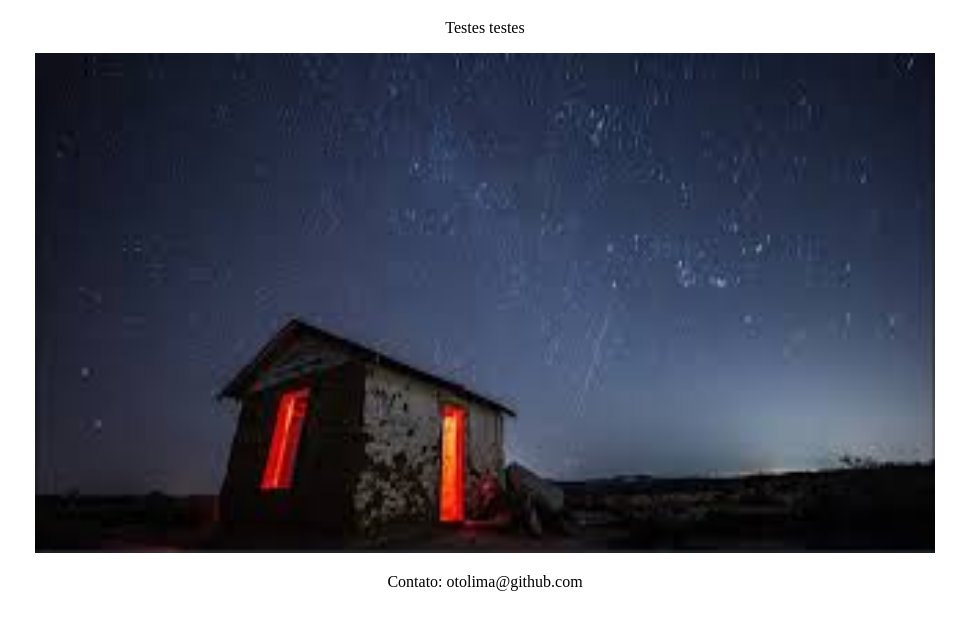
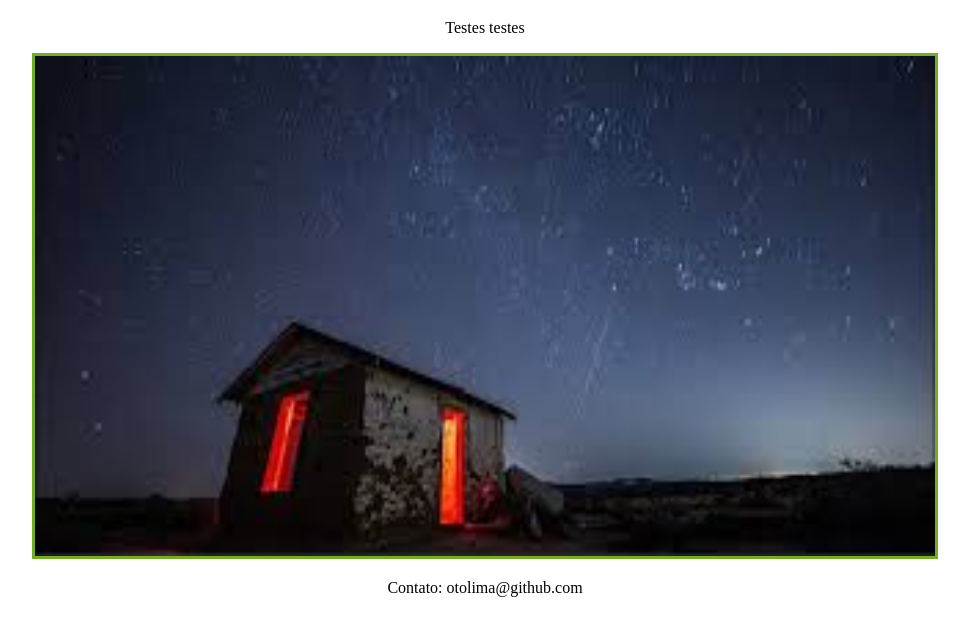
Before and after one commit to otolima/otolima.github.io, a plain HTML site: page index.html in a window 1280 px wide. Shown: the part 61-696 px from the top of the page, without its empty margins (155-1124 px from the left). Drawn offline with Linux system fonts and the light colour scheme.

Commit message:
Adicionado borda a imagem

```diff
--- a/index.html
+++ b/index.html
@@ -9,7 +9,7 @@
         <h1 style="text-align:center">Site de teste para Git Pages!</h1>
         <p style="text-align:center">Testes testes</p>
         <center>
-            <img src="imagens/casinha.jpg" height="500px" width="900px">
+            <img src="imagens/casinha.jpg" height="500px" width="900px" style="border: 3px solid #73AD21;">
         </center>
         <p style="text-align:center">Contato: otolima@github.com</p>
 
```
